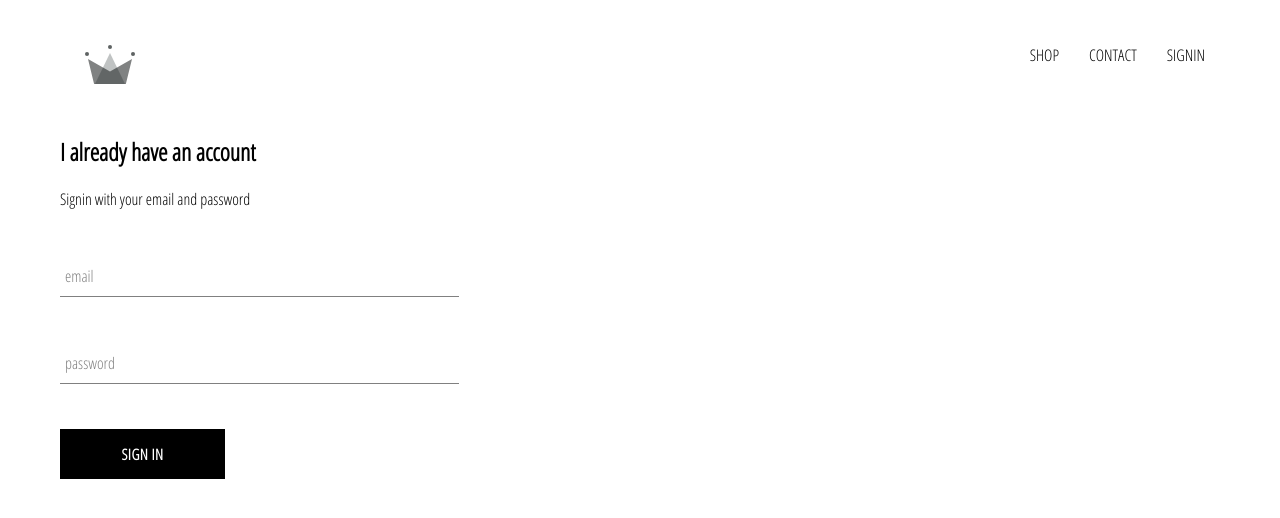
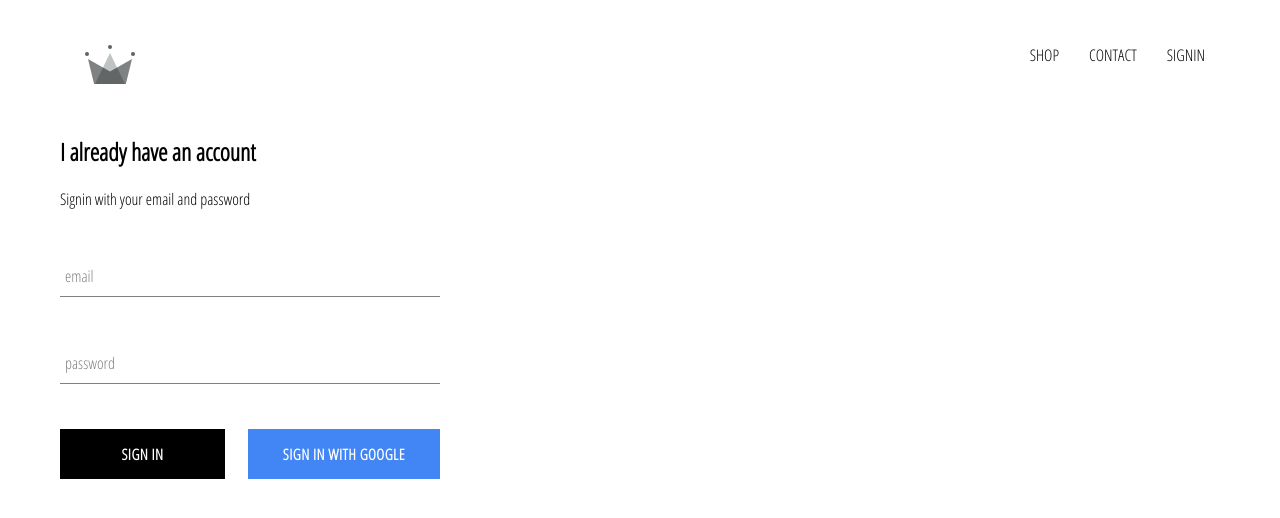
Before and after one commit to brandonsamuel1/crwn-clothing-store, a React (Create React App) app: page /signin in a window 1280 px wide. Shown: the top 518 px of the page. Built offline with nearby package versions, Linux system fonts and the light colour scheme; no server answers.

Commit message:
Implemented google auth signin via firebase. Styled signin page buttons and header

```diff
--- a/package.json
+++ b/package.json
@@ -6,6 +6,7 @@
     "@testing-library/jest-dom": "^5.16.2",
     "@testing-library/react": "^12.1.3",
     "@testing-library/user-event": "^13.5.0",
+    "firebase": "^9.6.7",
     "node-sass": "^7.0.1",
     "react": "^17.0.2",
     "react-dom": "^17.0.2",
--- a/src/App.css
+++ b/src/App.css
@@ -7,3 +7,7 @@
     text-decoration: none;
     color: black;
 }
+
+* {
+    box-sizing: border-box;
+}
--- a/src/App.js
+++ b/src/App.js
@@ -2,17 +2,43 @@
 import { Switch, Route } from 'react-router-dom';
 import './App.css';
 
+// components imports
 import HomePage from './pages/home-page/homepage.component';
 import ShopPage from './pages/shop-page/shoppage.component';
 import SigninSignup from './pages/signin-signup/signin-signup.component';
 
+// pages imports
 import Header from './components/header/header.component';
 
+// firebase imports
+import { auth } from './firebase/firebase.utils';
 
-function App() {
+
+class App extends React.Component {
+  constructor() {
+    super();
+
+    this.state = {
+      currentUser: null
+    }
+  }
+
+  unsubscribeFromAuth = null
+
+  componentDidMount() {
+    this.unsubscribeFromAuth = auth.onAuthStateChanged(user => {
+      this.setState({ currentUser: user })
+    })
+  }
+
+  componentWillUnmount() {
+    this.unsubscribeFromAuth()
+  }
+
+  render() {
     return (
       <div>
-      <Header />
+        <Header currentUser={this.state.currentUser} />
         <Switch>
           <Route exact path={'/'} component={HomePage} />
           <Route path={'/shop'} component={ShopPage} />
@@ -22,4 +48,6 @@
     );
   }
 
+}
+
 export default App;
--- a/src/components/custom-button/custom-button.component.jsx
+++ b/src/components/custom-button/custom-button.component.jsx
@@ -1,9 +1,9 @@
 import React from "react";
 import './custom-button.styles.scss'
 
-const CustomButton = ({ children, ...otherButtonProps }) => {
+const CustomButton = ({ children, isGoogleSignIn, ...otherButtonProps }) => {
     return (
-        <button className="custom-button" {...otherButtonProps}>
+        <button className={`${isGoogleSignIn ? 'google-sign-in' : ''} custom-button`} {...otherButtonProps}>
             {children}
         </button>
     )
--- a/src/components/custom-button/custom-button.styles.scss
+++ b/src/components/custom-button/custom-button.styles.scss
@@ -19,4 +19,14 @@
     color: black;
     border: 1px solid black;
   }
+
+  &.google-sign-in {
+    background-color: #4285f4;
+    color: white;
+
+    &:hover {
+      background-color: #357ae8;
+      border: none;
     }
+  }
+}
--- a/src/components/header/header.component.jsx
+++ b/src/components/header/header.component.jsx
@@ -4,7 +4,9 @@
 
 import './header.styles.scss'
 
-const Header = () => {
+import { auth } from "../../firebase/firebase.utils";
+
+const Header = ({ currentUser }) => {
     return (
         <div className="header">
             <Link to="/" className="logo-container">
@@ -17,9 +19,15 @@
                 <Link to="/contact" className="option">
                     CONTACT
                 </Link>
-                <Link to="/signin" className="option">
-                    SIGNIN
-                </Link>
+                {
+                    currentUser ?
+                        <div className="option" onClick={() => auth.signOut()}>SIGN OUT</div>
+                        :
+                        <Link to="/signin" className="option">
+                            SIGNIN
+                        </Link>
+                }
+
             </div>
         </div>
     )
--- a/src/components/header/header.styles.scss
+++ b/src/components/header/header.styles.scss
@@ -20,6 +20,7 @@
 
     .option {
       padding: 10px 15px;
+      cursor: pointer;
     }
   }
 }
--- a/src/components/signin/signin.component.jsx
+++ b/src/components/signin/signin.component.jsx
@@ -3,6 +3,8 @@
 
 import FormInput from "../form-input/form-input.component";
 import CustomButton from "../custom-button/custom-button.component";
+
+import { signInWithGoogle } from "../../firebase/firebase.utils";
 
 class Signin extends React.Component {
     constructor() {
@@ -35,8 +37,10 @@
                 <form onSubmit={this.handleSubmit}>
                     <FormInput name="email" type="email" value={this.state.email} handleChange={this.handleChange} label="email" required />
                     <FormInput name="password" type="password" value={this.state.password} handleChange={this.handleChange} label="password" required />
-
-                    <CustomButton type="submit">SIGN IN</CustomButton>
+                    <div className="buttons">
+                        <CustomButton type="submit">SIGN IN</CustomButton>
+                        <CustomButton onClick={signInWithGoogle} isGoogleSignIn>SIGN IN WITH GOOGLE</CustomButton>
+                    </div>
                 </form>
             </div>
         )
--- a/src/components/signin/signin.styles.scss
+++ b/src/components/signin/signin.styles.scss
@@ -1,9 +1,14 @@
 .sign-in {
-    width: 30vw;
+    width: 380px;
     display: flex;
     flex-direction: column;
 
     .title {
         margin: 10px;
     }
+
+    .buttons {
+        display: flex;
+        justify-content: space-between;
+    }
 }
--- /dev/null
+++ b/src/firebase/firebase.utils.js
@@ -0,0 +1,27 @@
+import firebase from 'firebase/compat/app';
+import 'firebase/compat/firestore';
+import 'firebase/compat/auth';
+
+const config = {
+    apiKey: process.env.REACT_APP_API_KEY,
+    authDomain: process.env.REACT_APP_AUTH_DOMAIN,
+    projectId: process.env.REACT_APP_PROJECT_ID,
+    storageBucket: process.env.REACT_APP_STORAGE_BUCKET,
+    messagingSenderId: "362749030636",
+    appId: "1:362749030636:web:258e83e86d573f6a58b5c9",
+    measurementId: "G-ERDP7BTDGE"
+};
+
+// INITIALIZING APP
+firebase.initializeApp(config);
+
+// AUTH & STORAGE SETUP
+export const auth = firebase.auth();
+export const firestore = firebase.firestore()
+
+// INITIALIZING GOOGLE SIGNUP
+const provider = new firebase.auth.GoogleAuthProvider();
+provider.setCustomParameters({ prompt: 'select_account' })
+export const signInWithGoogle = () => auth.signInWithPopup(provider)
+
+export default firebase;
```
Also changed, not shown: 2 other files (tests, documents, lock files or other folders). Lines whose indentation alone changed are shown as unchanged.
